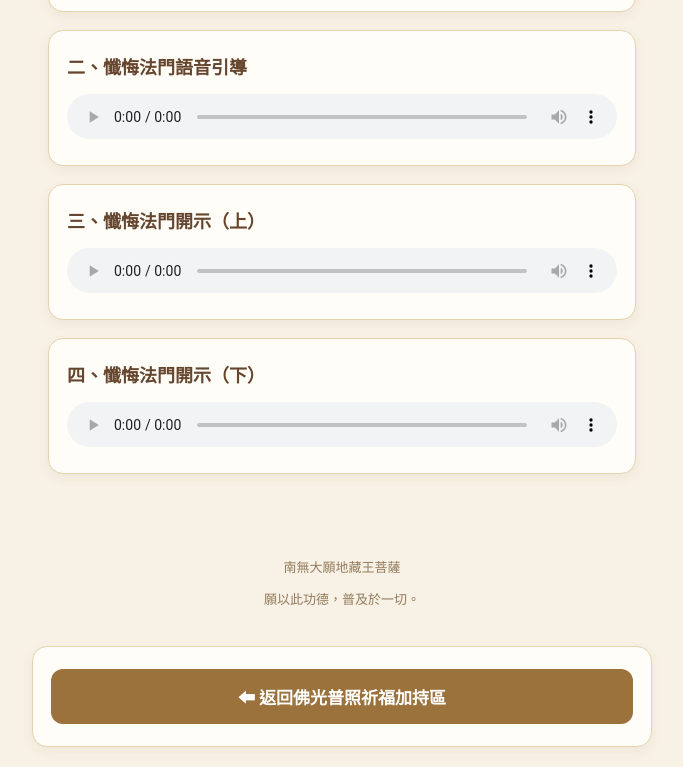
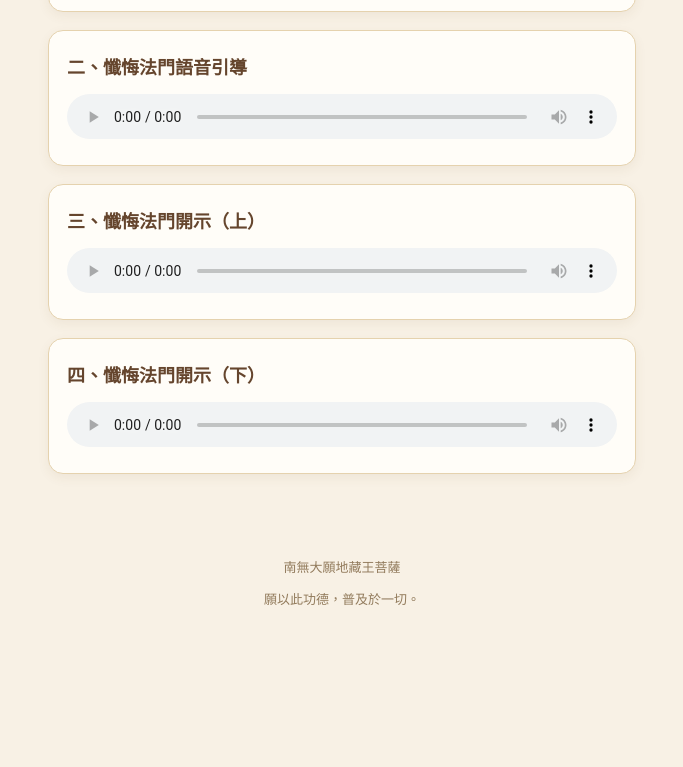
Before and after one commit to dennychiu/chanhui-famen-audio, a plain HTML site: page index.html in a window 1280 px wide. Shown: the part 1280-2047 px from the top of the page, without its empty margins (298-981 px from the left). After the commit the page ends 1976 px from the top, so only its background shows below. Drawn offline with Linux system fonts and the light colour scheme.

Commit message:
Update index.html

```diff
--- a/index.html
+++ b/index.html
@@ -131,27 +131,11 @@ footer {
 </main>
 
 <footer>
-  南無大願地藏王菩薩
+      南無大願地藏王菩薩
   <p>願以此功德，普及於一切。</p>
 </footer>
 
 </body>
-</html>
 </main>
 
-<section class="audio-card" style="text-align:center; max-width:620px; margin:0 auto 20px;">
-  <a
-    href="https://liff.line.me/2012768400-lTAC4jTd"
-    style="
-      display:block;
-      background:#9b713c;
-      color:white;
-      padding:15px;
-      border-radius:12px;
-      text-decoration:none;
-      font-size:17px;
-      font-weight:bold;
-    ">
-    ⬅ 返回佛光普照祈福加持區
-  </a>
-</section>
+<footer>
```
